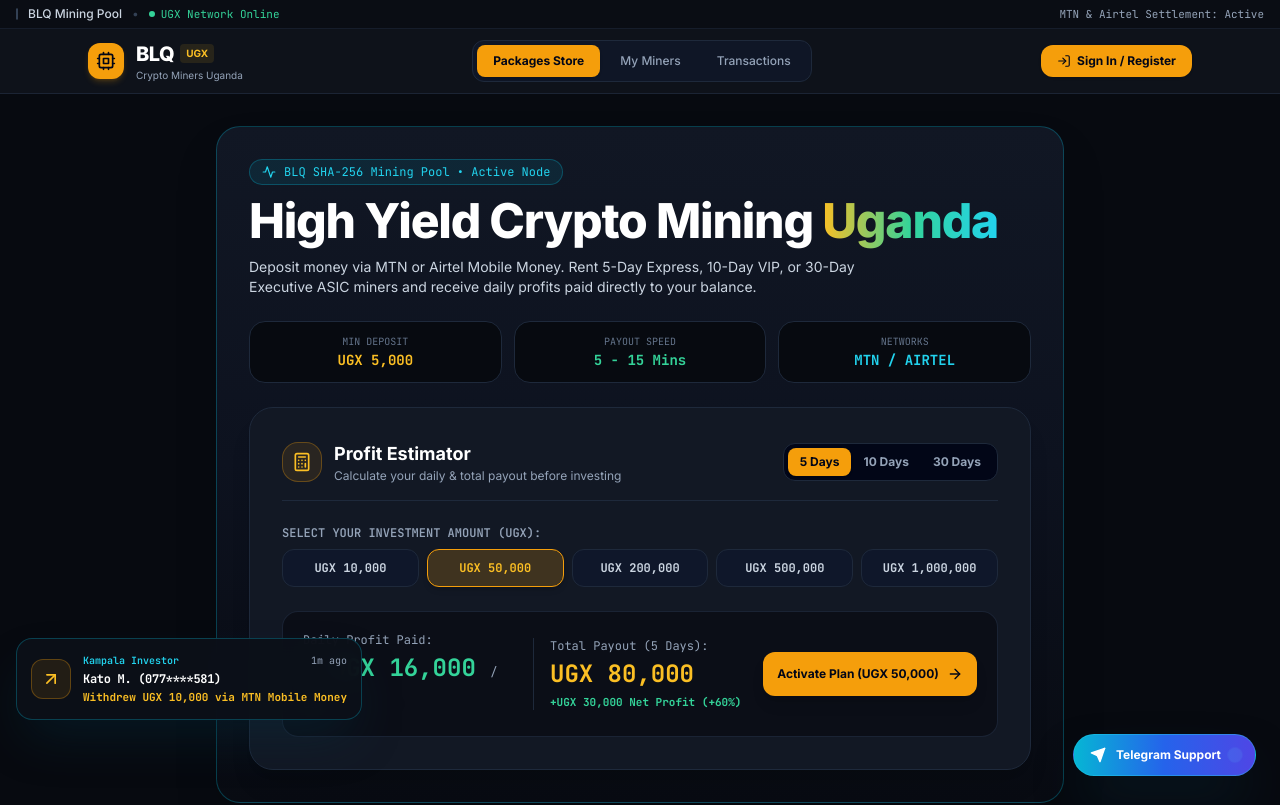
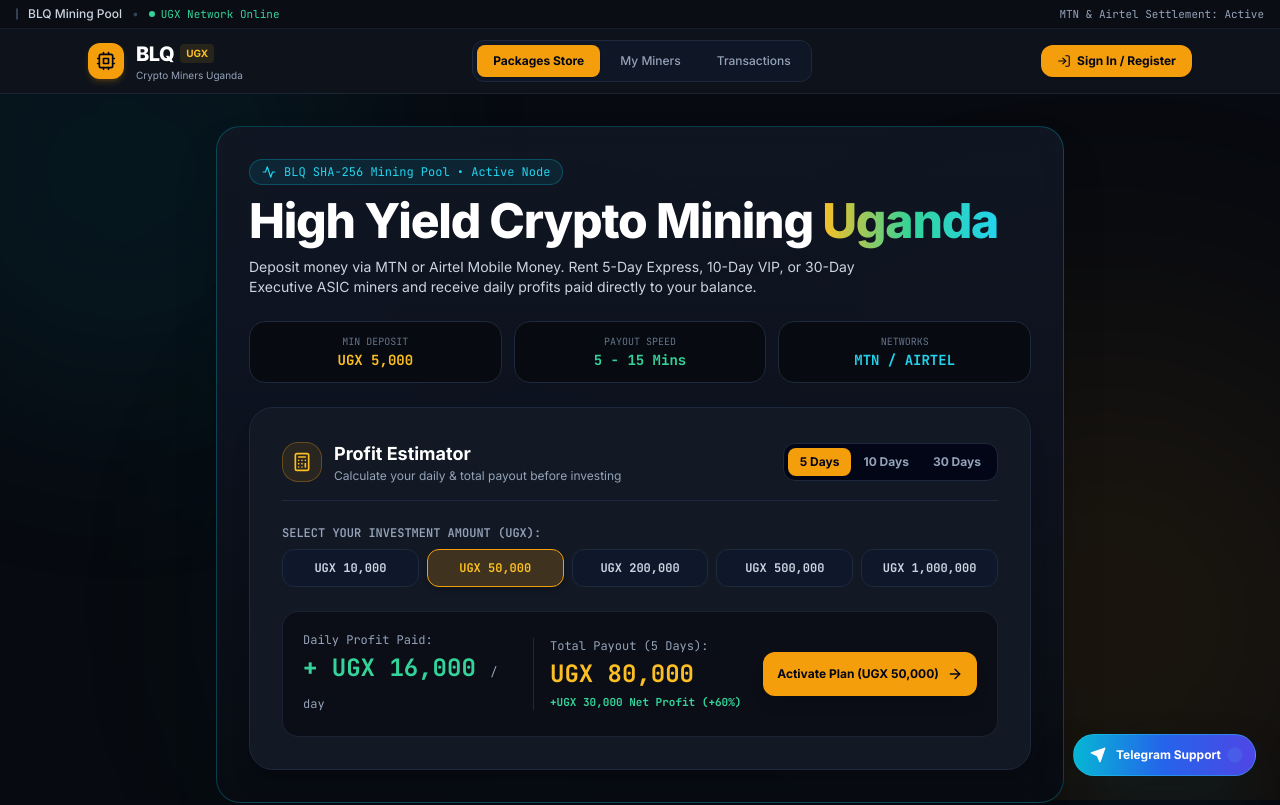
Before and after one commit to Coldheart999/blq-uganda-mining, a React (Vite) app: page / in a window 1280 px wide. Shown: the top 805 px of the page. Built offline with nearby package versions, Linux system fonts and the light colour scheme.

Commit message:
Fix-SocialProofTicker-timer-type-error

```diff
--- a/src/App.tsx
+++ b/src/App.tsx
@@ -12,6 +12,7 @@
 import { SocialProofTicker } from './components/SocialProofTicker';
 import { EarningsCalculator } from './components/EarningsCalculator';
 import { FloatingSupport } from './components/FloatingSupport';
+import { AnimatedCryptoBackground } from './components/AnimatedCryptoBackground';
 import { Cpu, ShieldCheck, ArrowRight, TrendingUp, CheckCircle, Zap, Activity } from 'lucide-react';
 
 const MainContent: React.FC = () => {
@@ -72,7 +73,11 @@
     : minerPackages.filter(p => p.durationDays === durationFilter);
 
   return (
-    <div className="min-h-screen flex flex-col bg-[#070A10] text-slate-100 font-sans selection:bg-cyan-500 selection:text-slate-950">
+    <div className="relative min-h-screen flex flex-col bg-[#070A10] text-slate-100 font-sans selection:bg-cyan-500 selection:text-slate-950">
+
+      {/* Cool Dynamic Ambient Crypto Background */}
+      <AnimatedCryptoBackground />
+
       {/* Top Header */}
       <Navbar
         activeTab={activeTab}
@@ -90,7 +95,7 @@
       />
 
       {/* Vertical Container */}
-      <main className="flex-1 max-w-4xl w-full mx-auto px-4 sm:px-6 py-8 space-y-8">
+      <main className="relative z-10 flex-1 max-w-4xl w-full mx-auto px-4 sm:px-6 py-8 space-y-8">
 
         {/* Global Feedback Banner */}
         {purchaseNotice && (
@@ -110,7 +115,7 @@
 
         {/* Vertical Hero Stack */}
         {activeTab === 'store' && (
-          <div className="bg-gradient-to-b from-[#111724] via-[#0D121F] to-[#080B12] border border-cyan-500/30 rounded-3xl p-6 sm:p-8 space-y-6 shadow-2xl">
+          <div className="bg-gradient-to-b from-[#111724]/90 via-[#0D121F]/90 to-[#080B12]/90 backdrop-blur-md border border-cyan-500/30 rounded-3xl p-6 sm:p-8 space-y-6 shadow-2xl">
 
             <div className="space-y-3 text-center sm:text-left">
               <div className="inline-flex items-center gap-2 px-3 py-1 bg-cyan-500/10 border border-cyan-500/30 rounded-full text-cyan-400 font-mono text-xs">
@@ -127,15 +132,15 @@
 
             {/* Vertical Quick Stats Grid */}
             <div className="grid grid-cols-2 sm:grid-cols-3 gap-3 font-mono text-xs">
-              <div className="bg-[#070A10] p-3 rounded-2xl border border-slate-800 text-center">
+              <div className="bg-[#070A10]/90 p-3 rounded-2xl border border-slate-800 text-center">
                 <span className="text-slate-500 block text-[10px] uppercase">Min Deposit</span>
                 <span className="font-bold text-amber-400 text-sm">UGX 5,000</span>
               </div>
-              <div className="bg-[#070A10] p-3 rounded-2xl border border-slate-800 text-center">
+              <div className="bg-[#070A10]/90 p-3 rounded-2xl border border-slate-800 text-center">
                 <span className="text-slate-500 block text-[10px] uppercase">Payout Speed</span>
                 <span className="font-bold text-emerald-400 text-sm">5 - 15 Mins</span>
               </div>
-              <div className="col-span-2 sm:col-span-1 bg-[#070A10] p-3 rounded-2xl border border-slate-800 text-center">
+              <div className="col-span-2 sm:col-span-1 bg-[#070A10]/90 p-3 rounded-2xl border border-slate-800 text-center">
                 <span className="text-slate-500 block text-[10px] uppercase">Networks</span>
                 <span className="font-bold text-cyan-400 text-sm">MTN / AIRTEL</span>
               </div>
@@ -237,7 +242,7 @@
 
       </main>
 
-      {/* Social Proof Live Ugandan Activity Ticker (Slower rotation) */}
+      {/* Social Proof Live Ugandan Activity Ticker (Slower rotation between 5s-30s) */}
       <SocialProofTicker />
 
       {/* Floating Telegram Support Button */}
--- /dev/null
+++ b/src/components/AnimatedCryptoBackground.tsx
@@ -0,0 +1,15 @@
+import React from 'react';
+
+export const AnimatedCryptoBackground: React.FC = () => {
+  return (
+    <div className="fixed inset-0 pointer-events-none z-0 overflow-hidden">
+      {/* Subtle glowing ambient mesh orbs */}
+      <div className="absolute top-[-10%] left-[-10%] w-[500px] h-[500px] bg-cyan-500/10 rounded-full blur-[120px] animate-pulse"></div>
+      <div className="absolute top-[40%] right-[-10%] w-[600px] h-[600px] bg-amber-500/10 rounded-full blur-[140px] animate-pulse" style={{ animationDuration: '7s' }}></div>
+      <div className="absolute bottom-[-10%] left-[20%] w-[550px] h-[550px] bg-emerald-500/10 rounded-full blur-[130px] animate-pulse" style={{ animationDuration: '9s' }}></div>
+
+      {/* Modern Grid Line overlay */}
+      <div className="absolute inset-0 bg-grid-pattern opacity-15"></div>
+    </div>
+  );
+};
--- a/src/components/SocialProofTicker.tsx
+++ b/src/components/SocialProofTicker.tsx
@@ -1,5 +1,5 @@
 import React, { useState, useEffect } from 'react';
-import { ArrowUpRight, ArrowDownLeft, Zap, ShieldCheck } from 'lucide-react';
+import { ArrowUpRight, ArrowDownLeft, Zap } from 'lucide-react';
 
 interface ActivityItem {
   id: number;
@@ -33,7 +33,6 @@
 
 const AMOUNTS = [10000, 30000, 50000, 100000, 150000, 200000, 500000, 1000000, 2500000];
 
-// Generate 100 realistic Ugandan proof items dynamically
 const GENERATED_PROOFS: ActivityItem[] = Array.from({ length: 100 }, (_, i) => {
   const name = UGANDAN_NAMES[i % UGANDAN_NAMES.length];
   const town = TOWNS[(i * 3) % TOWNS.length];
@@ -58,21 +57,31 @@
 
 export const SocialProofTicker: React.FC = () => {
   const [currentIndex, setCurrentIndex] = useState<number>(0);
-  const [isVisible, setIsVisible] = useState<boolean>(true);
+  const [isVisible, setIsVisible] = useState<boolean>(false);
 
   useEffect(() => {
-    // Slower rotation speed (7.5 seconds)
-    const interval = setInterval(() => {
-      setIsVisible(false);
-      setTimeout(() => {
-        // Pick random proof item from the 100 pool
+    let timeoutId: ReturnType<typeof setTimeout>;
+
+    const scheduleNextShow = () => {
+      // Random delay between 5,000ms and 30,000ms (5 to 30 seconds)
+      const randomInterval = Math.floor(Math.random() * (30000 - 5000 + 1)) + 5000;
+
+      timeoutId = setTimeout(() => {
         const randomIndex = Math.floor(Math.random() * GENERATED_PROOFS.length);
         setCurrentIndex(randomIndex);
         setIsVisible(true);
-      }, 500);
-    }, 7500);
 
-    return () => clearInterval(interval);
+        // Hide after 4.5 seconds
+        setTimeout(() => {
+          setIsVisible(false);
+          scheduleNextShow();
+        }, 4500);
+      }, randomInterval);
+    };
+
+    scheduleNextShow();
+
+    return () => clearTimeout(timeoutId);
   }, []);
 
   const current = GENERATED_PROOFS[currentIndex];
@@ -80,8 +89,8 @@
   return (
     <div className="fixed bottom-20 left-4 z-40 max-w-xs sm:max-w-sm pointer-events-none">
       <div
-        className={`bg-[#0C1019]/95 backdrop-blur-md border border-cyan-500/30 rounded-2xl p-3.5 shadow-2xl shadow-cyan-950/40 transition-all duration-500 pointer-events-auto flex items-center gap-3 ${
-          isVisible ? 'opacity-100 translate-y-0 scale-100' : 'opacity-0 translate-y-2 scale-95'
+        className={`bg-[#0C1019]/95 backdrop-blur-md border border-cyan-500/40 rounded-2xl p-3.5 shadow-2xl shadow-cyan-950/50 transition-all duration-700 pointer-events-auto flex items-center gap-3 ${
+          isVisible ? 'opacity-100 translate-y-0 scale-100' : 'opacity-0 translate-y-4 scale-90'
         }`}
       >
         <div className={`w-10 h-10 rounded-xl flex items-center justify-center shrink-0 border ${
```
Also changed, not shown: 1 other file (tests, documents, lock files or other folders).
